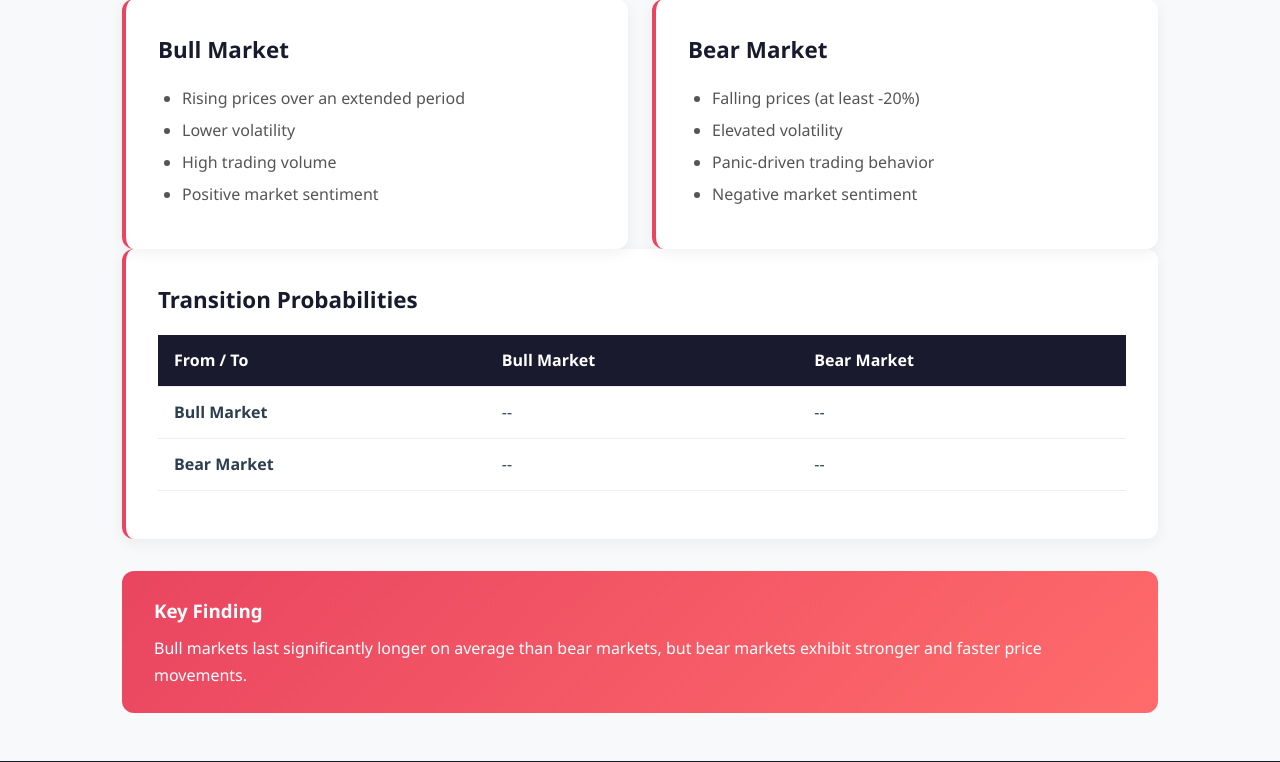
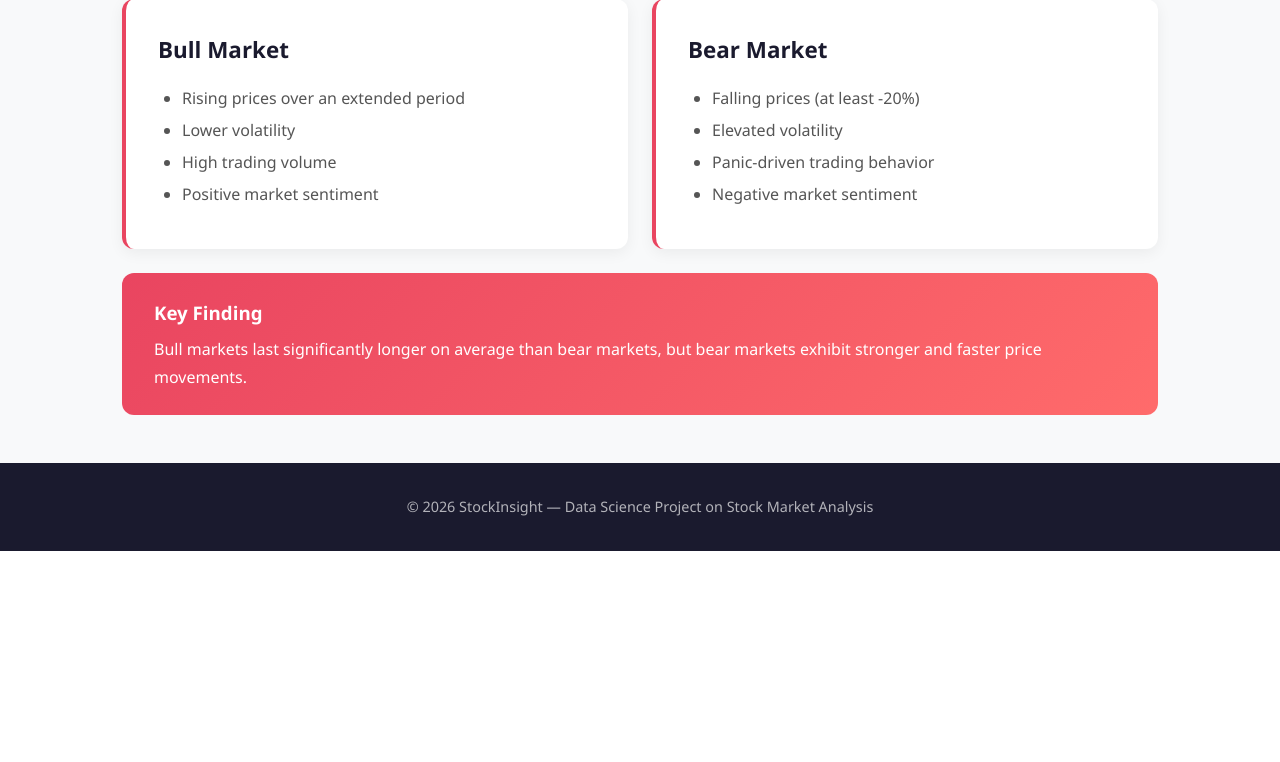
Before and after one commit to Data-Science-Projekt/Data_Science_Projekt_new, a Flask app: page /marktphasen in a window 1280 px wide. Shown: the part 1681-2443 px from the top of the page. After the commit the page ends 2232 px from the top, so only its background shows below. Run offline with Flask 3, Linux system fonts and the light colour scheme.

Commit message:
marktphasen.html

```diff
--- a/templates/marktphasen.html
+++ b/templates/marktphasen.html
@@ -46,23 +46,6 @@
         </div>
     </div>
 
-    <div class="card">
-        <h2>Transition Probabilities</h2>
-        <table class="data-table">
-            <thead>
-                <tr>
-                    <th>From / To</th>
-                    <th>Bull Market</th>
-                    <th>Bear Market</th>
-                </tr>
-            </thead>
-            <tbody>
-                <tr><td><strong>Bull Market</strong></td><td>--</td><td>--</td></tr>
-                <tr><td><strong>Bear Market</strong></td><td>--</td><td>--</td></tr>
-            </tbody>
-        </table>
-    </div>
-
     <div class="highlight-box">
         <h3>Key Finding</h3>
         <p>Bull markets last significantly longer on average than bear markets, but bear markets exhibit stronger and faster price movements.</p>
```
